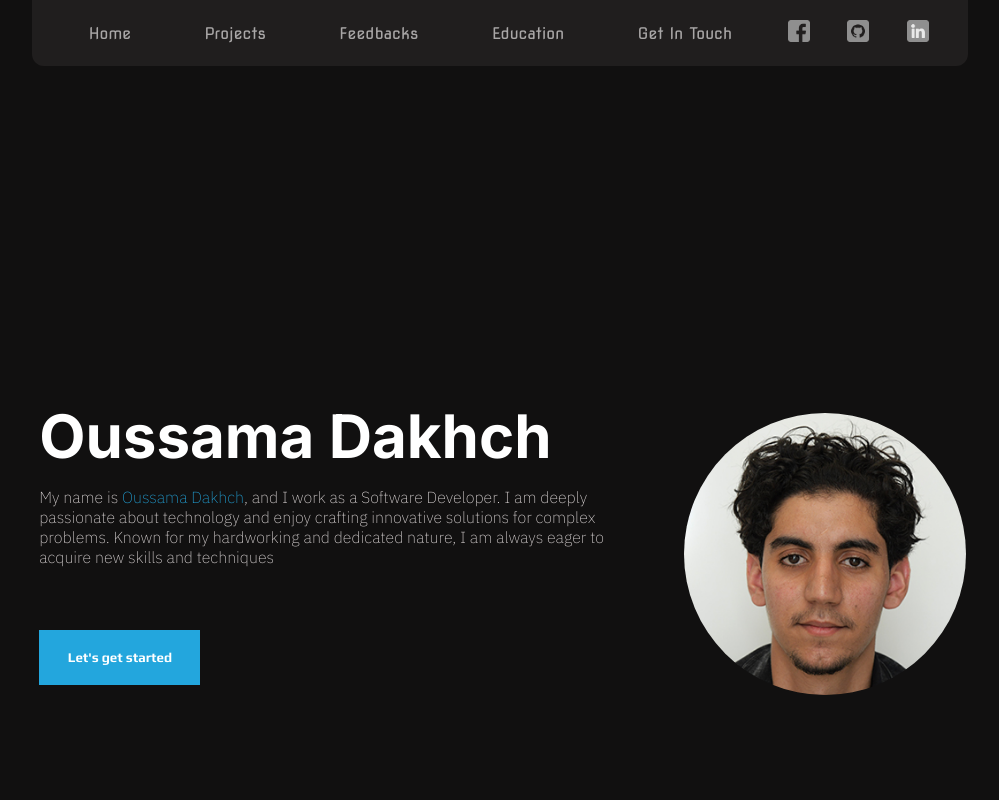
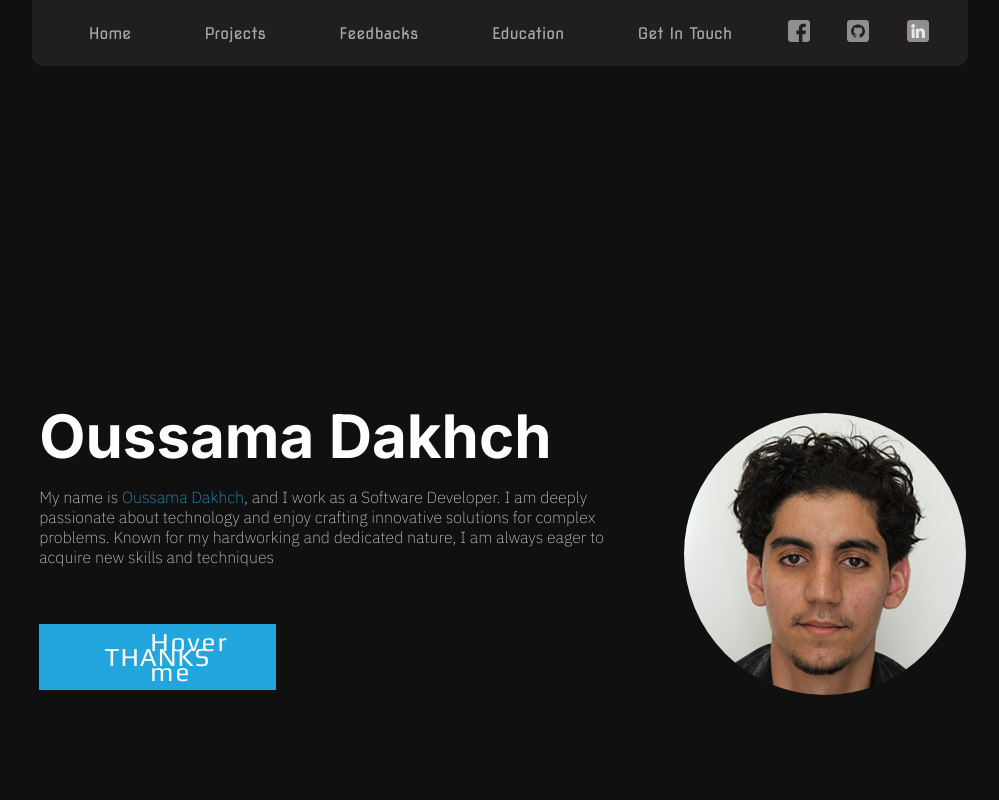
Before and after one commit to DakhchOussama/portfolio, a Next.js app: page / in a window 1280 px wide. Shown: the top 800 px of the page, without its empty margins (140-1139 px from the left). Built offline with nearby package versions, Linux system fonts and the light colour scheme; a web font is replaced by a local one.

Commit message:
start add animation in buttons

```diff
--- a/package.json
+++ b/package.json
@@ -12,6 +12,7 @@
     "next": "14.0.3",
     "react": "^18",
     "react-dom": "^18",
+    "react-router-dom": "^6.20.1",
     "vanta": "^0.5.24"
   },
   "devDependencies": {
--- a/src/app/Components/Section.tsx
+++ b/src/app/Components/Section.tsx
@@ -29,9 +29,16 @@ export default function Section(){
                         <p>My name is <span>Oussama Dakhch</span>, and I work as a Software Developer. I am deeply passionate about technology and enjoy crafting innovative solutions for complex problems. Known for my hardworking and dedicated nature, I am always eager to acquire new skills and techniques</p>
                         </div>
                         <div className="identification-center-buttom">
-                            <button>Let's get started</button>
+                            <a className='button-link' href='#'>
+                            <span>T</span>
+                            <span>H</span>
+                            <span>A</span>
+                            <span>N</span>
+                            <span>K</span>
+                            <span>S</span>
+                            <p>Hover me</p>
+                            </a>
                         </div>
-
                     </div>
                     <div className="identification-center-photo">
                         <img src="mypicture.jpg"></img>
--- a/src/app/globals.css
+++ b/src/app/globals.css
@@ -10,6 +10,7 @@
 @import url('https://fonts.googleapis.com/css2?family=Play:wght@400;700&display=swap');
 @import url('https://fonts.googleapis.com/css2?family=Acme&display=swap');
 @import url('https://fonts.googleapis.com/css2?family=Roboto:wght@700&display=swap');
+@import url('https://fonts.googleapis.com/css2?family=Roboto&display=swap');
 
 *{
   box-sizing: content-box;
@@ -140,21 +141,49 @@ nav{
   align-items: center;
 }
 
-.identification-center-buttom button{
-    background: none;
-    border: none;
-    background-color: #23a6dd;
-    font-weight: 600;
-    width: 25%;
-    height: 55%;
-    color: white;
-    cursor: pointer;
-    font-family: 'Play', sans-serif;
-
+.identification-center-buttom a {
+  color: white;
+  display: flex;
+  font-size: 26px;
+  text-decoration: none;
+  background-color: #23a6dd;
+  width: 6cm;
+  height: 56px;
+  /* color: white; */
+  display: flex;
+  align-items: center;
+  padding: 5px;
+  letter-spacing: 2px;
 }
 
-.identification-center-buttom button:hover{
-  border: 1px solid #fff;
+.identification-center-buttom span,
+.identification-center-buttom p{
+    color: white;
+    font-family: 'Play', sans-serif;
+}
+
+.button-link span{
+      min-width: 0.3em;
+      display: inline-block;
+      text-transform: uppercase;
+      transition: 0.25s cubic-bezier(0.5, -1, 0.5, 2);
+      /* opacity: 0; */
+      transform: translate(0. -20px);
+      position: relative;
+      left: 60px;
+}
+
+.identification-center-buttom-bg {
+  background-color: #23a6dd;
+  width: 6cm;
+  height: 58px;
+  /* color: white; */
+  display: flex;
+  align-items: center;
+}
+
+.button-link{
+
 }
 
 .CaseStudies-section {
@@ -185,7 +214,7 @@ nav{
 
 .CaseStudies-header h1{
   font-size: 35px;
-  font-family: 'Nova Square', sans-serif;
+  font-family: 'Roboto', sans-serif;
   margin-bottom: 9px;
   margin-top: 15px;
 }
@@ -406,10 +435,10 @@ nav{
   justify-content: center;
 }
 
-.feedbacks-header h1{
+.feedbacks-header h1 {
   color: white;
   margin-bottom: 15px;
-  font-family: 'Nova Square', sans-serif;
+  font-family: 'Roboto', sans-serif;
 }
 
 .feedbacks-header p {
@@ -534,7 +563,7 @@ nav{
 
 .education-header h1 {
 	color: black;
-	font-family: 'Nova Square', sans-serif;
+	font-family: 'Roboto', sans-serif;
 	margin-bottom: 15px;
 }
 
```
Also changed, not shown: 1 other file (tests, documents, lock files or other folders).
